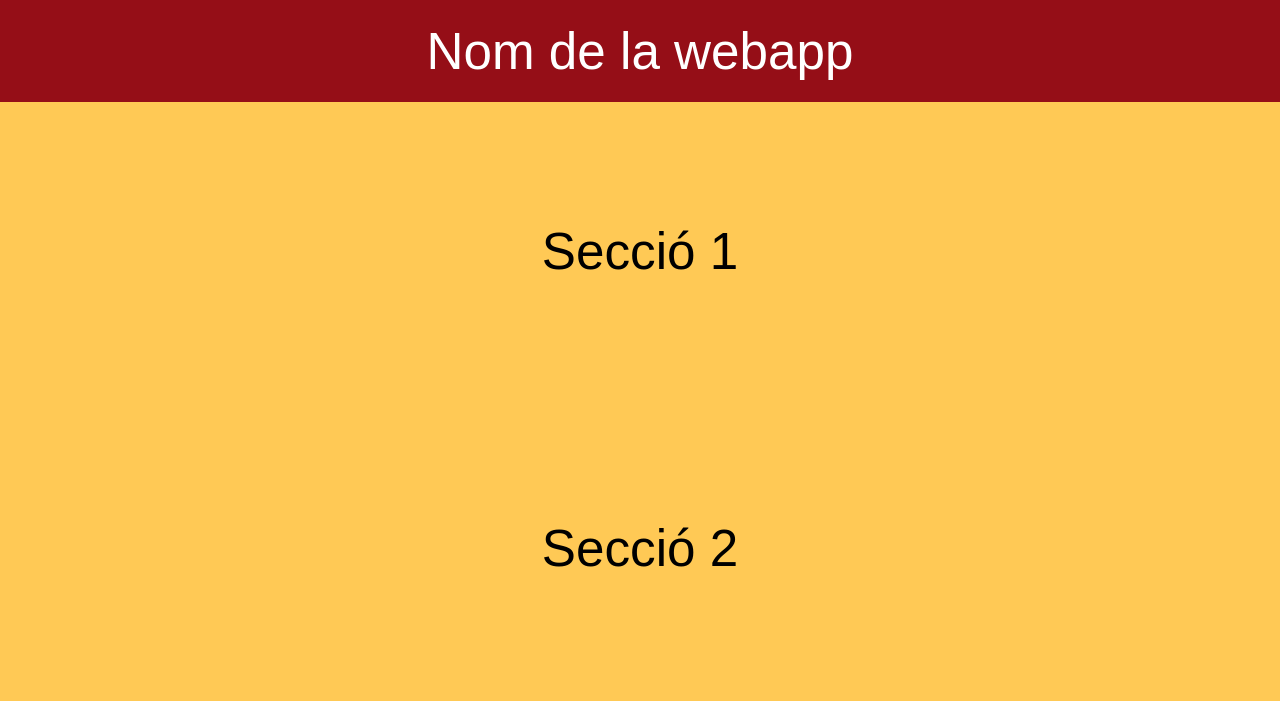
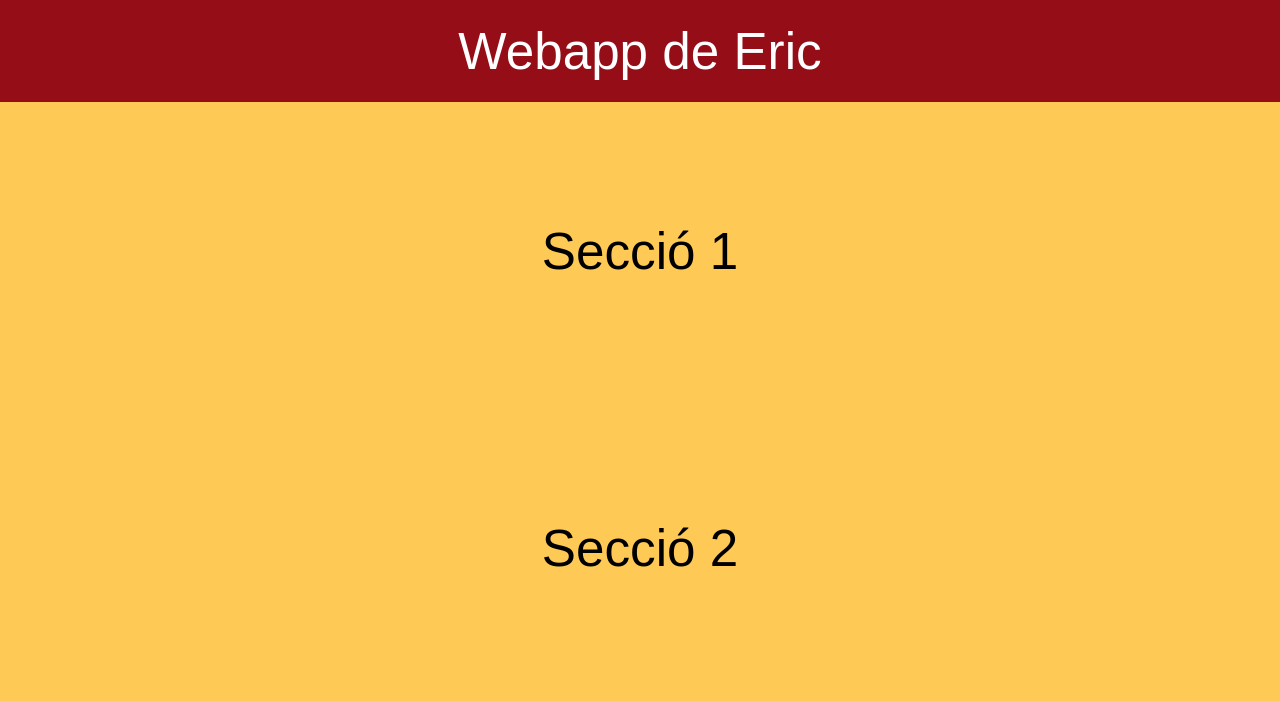
Before and after one commit to EricMangrane/webappericmangraneginovart, a plain HTML site: page index.html in a window 1280 px wide. Drawn offline with Linux system fonts and the light colour scheme.

Commit message:
Canvi de titol

```diff
--- a/index.html
+++ b/index.html
@@ -12,7 +12,7 @@
 </head>
 <body>
     <div id="superior">
-        Nom de la webapp
+        Webapp de Eric
     </div>
     <div id="seccio_1" class="seccio">
         Secció 1
```
